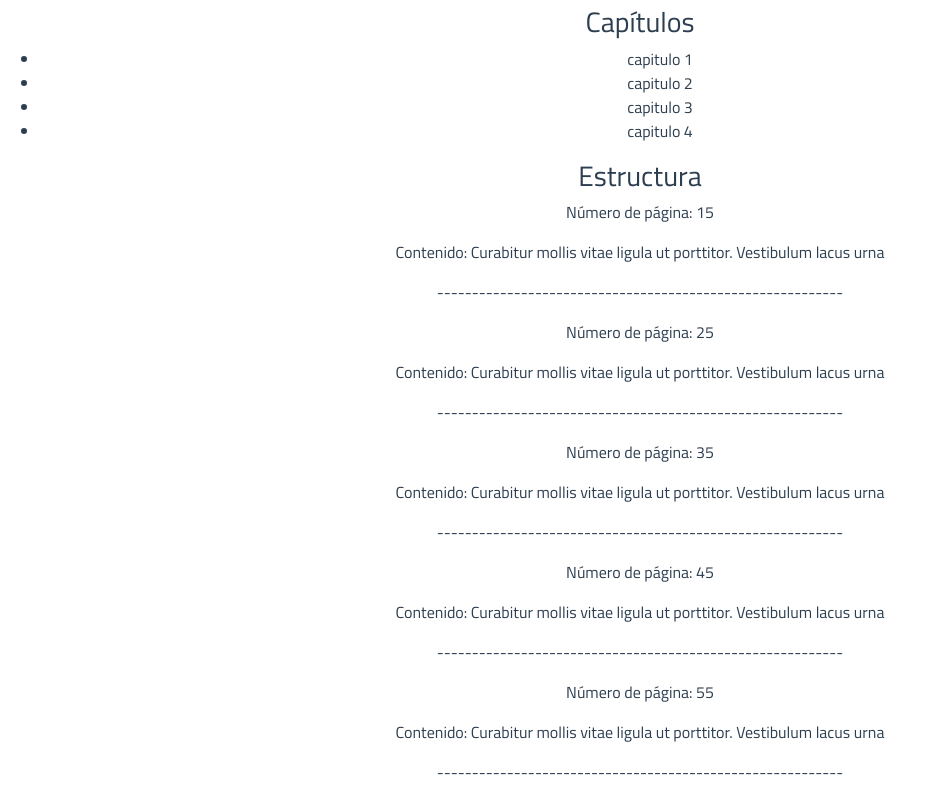
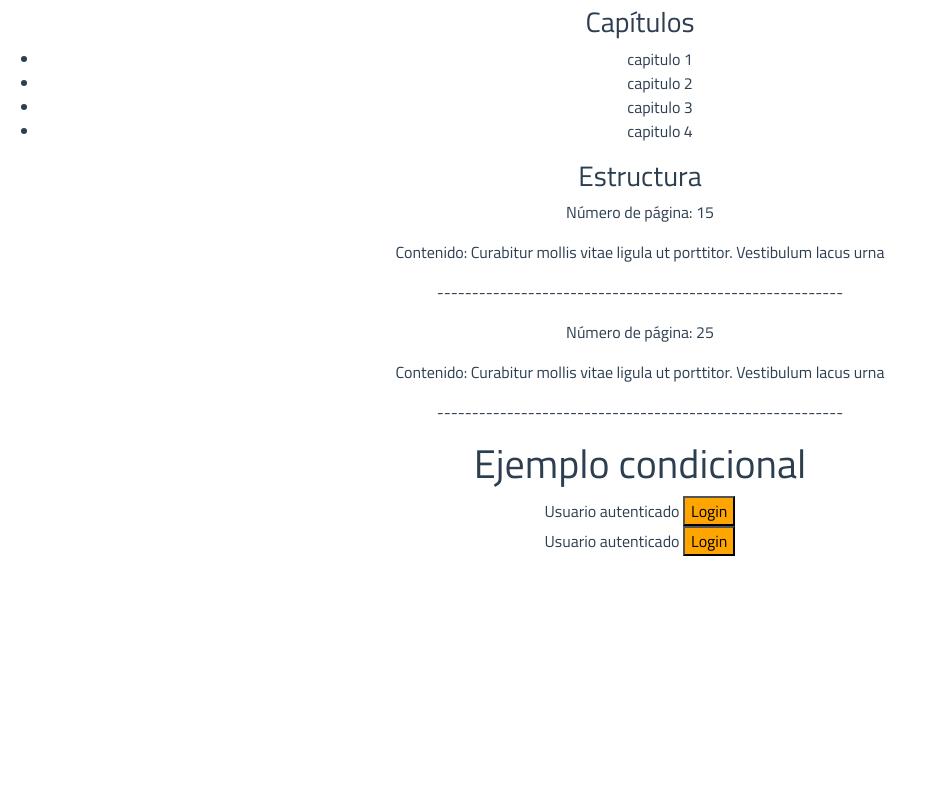
Before and after one commit to pablopsdigital/test_vuejs, a Vue app in the folder mi-proyecto/: page / in a window 1280 px wide. Shown: the part 770-1570 px from the top of the page, without its empty margins (0-926 px from the left). After the commit the page ends 1326 px from the top, so only its background shows below. Built offline with nearby package versions, Linux system fonts and the light colour scheme.

Commit message:
implement conditional if whit boolean and string

```diff
--- a/mi-proyecto/public/index.html
+++ b/mi-proyecto/public/index.html
@@ -6,6 +6,8 @@
     <meta name="viewport" content="width=device-width,initial-scale=1.0">
     <link rel="icon" href="<%= BASE_URL %>favicon.ico">
     <title><%= htmlWebpackPlugin.options.title %></title>
+    <link rel="stylesheet" href="https://stackpath.bootstrapcdn.com/bootstrap/4.3.1/css/bootstrap.min.css" integrity="sha384-ggOyR0iXCbMQv3Xipma34MD+dH/1fQ784/j6cY/iJTQUOhcWr7x9JvoRxT2MZw1T" crossorigin="anonymous">
+
   </head>
   <body>
     <noscript>
@@ -13,7 +15,6 @@
     </noscript>
     <div id="app"></div>
     <!-- built files will be auto injected -->
-    <link rel="stylesheet" href="https://stackpath.bootstrapcdn.com/bootstrap/4.3.1/css/bootstrap.min.css" integrity="sha384-ggOyR0iXCbMQv3Xipma34MD+dH/1fQ784/j6cY/iJTQUOhcWr7x9JvoRxT2MZw1T" crossorigin="anonymous">
 
   </body>
 </html>
--- a/mi-proyecto/src/App.vue
+++ b/mi-proyecto/src/App.vue
@@ -3,18 +3,21 @@
     <img alt="Vue logo" src="./assets/logo.png">
     <HelloWorld msg="Mi nueva aplicación en Vue.js App"/>
     <MiComponente></MiComponente>
+    <MiBoton textoBoton='Login' color='orange'></MiBoton>
   </div>
 </template>
 
 <script>
 import HelloWorld from './components/HelloWorld.vue'
 import MiComponente from './components/MiComponente.vue'
+import MiBoton from './components/MiBoton.vue'
 
 export default {
   name: 'App',
   components: {
     HelloWorld,
-    MiComponente
+    MiComponente,
+    MiBoton
   }
 }
 </script>
--- /dev/null
+++ b/mi-proyecto/src/components/MiBoton.vue
@@ -0,0 +1,41 @@
+<template>
+<div class="MiBoton">
+    <h1>Ejemplo condicional</h1>
+    {{visible}}
+    <div v-if='visibleBooleano'>
+      Usuario autenticado <button :style="btnStyles">{{textoBoton}}</button>
+    </div>
+    <div v-if="cadenaTexto == 'clave'">
+        Usuario autenticado <button :style="btnStyles">{{textoBoton}}</button>
+    </div>
+
+</div>
+</template>
+
+<script>
+export default {
+    name:'MiBoton',
+    data() {
+        return {
+            visibleBooleano:true,
+            cadenaTexto:'clave'
+        }
+    },
+    props:{
+        textoBoton:String,
+        color:String
+    },
+    computed: {
+        btnStyles() {
+            return {
+                "background-color": this.color,
+            };
+        }
+    },
+
+}
+</script>
+
+<style>
+
+</style>
--- a/mi-proyecto/src/components/MiComponente.vue
+++ b/mi-proyecto/src/components/MiComponente.vue
@@ -33,9 +33,6 @@ export default {
                 estructura: [
                     {numpag:'15', contenido:"Curabitur mollis vitae ligula ut porttitor. Vestibulum lacus urna"},
                     {numpag:'25', contenido:"Curabitur mollis vitae ligula ut porttitor. Vestibulum lacus urna"},
-                    {numpag:'35', contenido:"Curabitur mollis vitae ligula ut porttitor. Vestibulum lacus urna"},
-                    {numpag:'45', contenido:"Curabitur mollis vitae ligula ut porttitor. Vestibulum lacus urna"},
-                    {numpag:'55', contenido:"Curabitur mollis vitae ligula ut porttitor. Vestibulum lacus urna"}
                 ]
             }
         };
```
